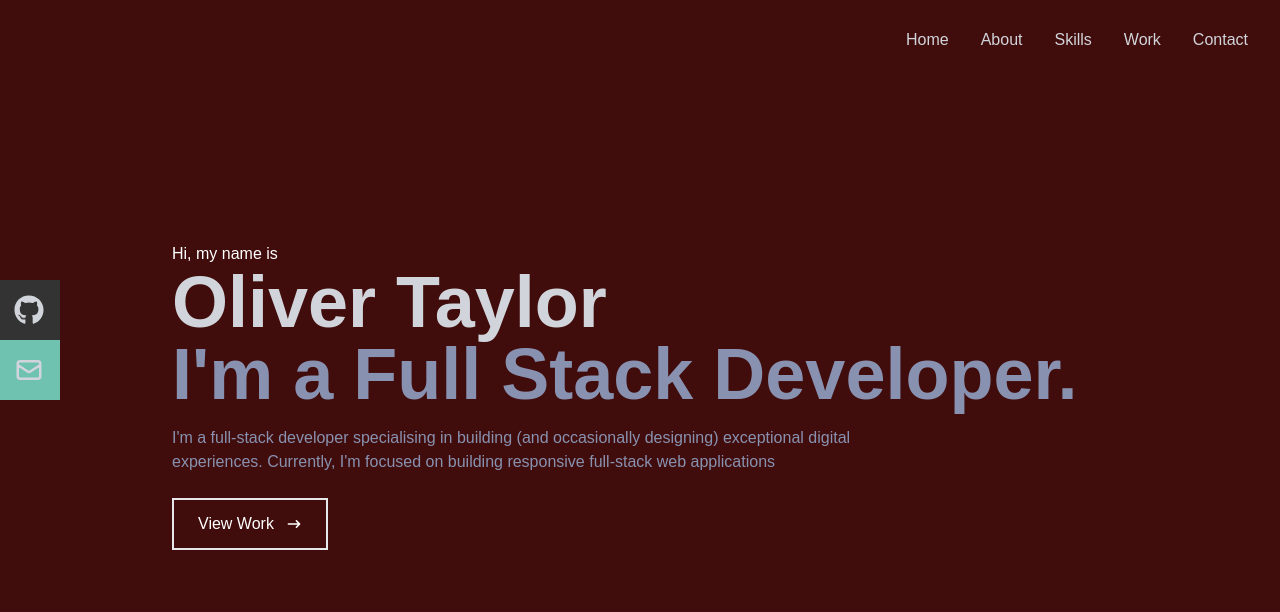
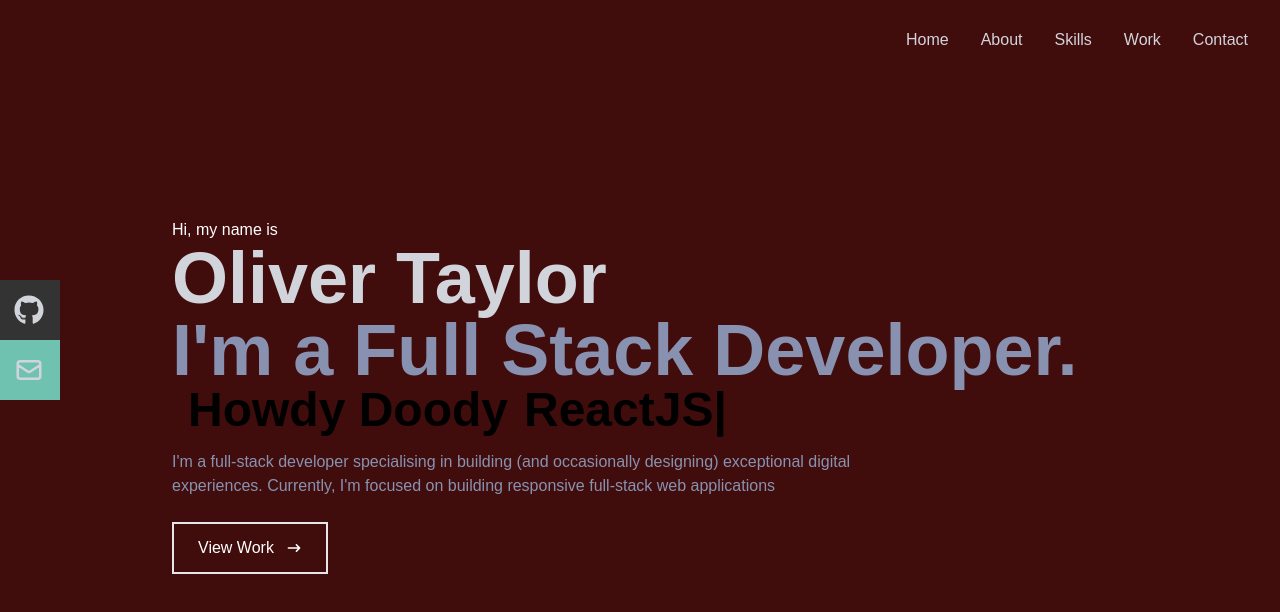
Before and after one commit to Oliver1334/Portfolio-Site-Two, a React (Create React App) app: page / in a window 1280 px wide. Shown: the top 612 px of the page. Built offline with nearby package versions, Linux system fonts and the light colour scheme.

Commit message:
Landing page react typed foundations

```diff
--- a/package.json
+++ b/package.json
@@ -11,6 +11,7 @@
     "react-icons": "^5.0.1",
     "react-scripts": "5.0.1",
     "react-scroll": "^1.9.0",
+    "react-typed": "^2.0.12",
     "tailwindcss": "^3.4.1",
     "web-vitals": "^2.1.4"
   },
--- a/src/components/Home.jsx
+++ b/src/components/Home.jsx
@@ -1,6 +1,7 @@
 import React from 'react'
 import {HiArrowNarrowRight} from 'react-icons/hi'
 import { Link } from "react-scroll";
+import { ReactTyped } from "react-typed";
 
 
 export const Home = () => {
@@ -13,6 +14,16 @@ export const Home = () => {
     <p className='text-white'>Hi, my name is</p>
     <h1 className='text-4xl sm:text-7xl font-bold text-gray-300'>Oliver Taylor</h1>
     <h2 className='text-4xl sm:text-7xl font-bold text-[#8892b0]'>I'm a Full Stack Developer.</h2>
+    <p className="md:text-5xl sm:text-4xl text-xl font-bold md:pl-4 pl-2">
+Howdy Doody
+    <ReactTyped
+            className="md:text-5xl sm:text-4xl text-xl font-bold md:pl-4 pl-2"
+            strings={["Javascript", "ReactJS", "TailwindCSS"]}
+            typeSpeed={120}
+            backSpeed={140}
+            loop
+            />
+            </p>
     <p className='text-[#8892b0] py-4 max-w-[700px]'> I'm a full-stack developer specialising in building (and occasionally designing) exceptional digital experiences. Currently, I'm focused on building responsive full-stack web applications</p>
     <div>
 
```
Also changed, not shown: 1 other file (tests, documents, lock files or other folders).
